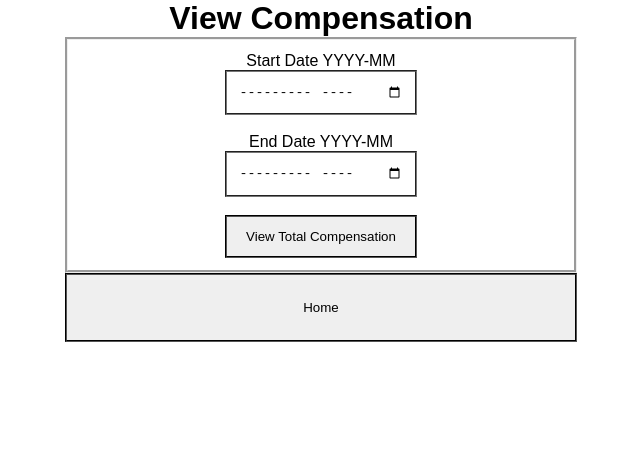
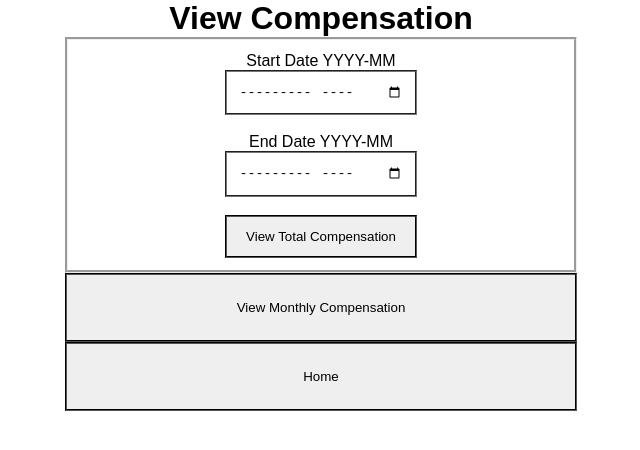
Before and after one commit to Oscar-Newman/case-study, a Next.js app: page /viewCompensationTotal in a window 1280 px wide. Shown: the top 450 px of the page, without its empty margins (319-959 px from the left). Built offline with nearby package versions, Linux system fonts and the light colour scheme.

Commit message:
added search param from view compensation total to view compensation monthly

```diff
--- a/src/app/viewCompensationTotal/page.tsx
+++ b/src/app/viewCompensationTotal/page.tsx
@@ -91,6 +91,7 @@ export default function viewCompensationTotal() {
                         <input type="submit" value="View Total Compensation" />
                     </form>
                     <p id="result">{ data }</p>
+                    <button onClick={() => router.push(`/viewCompensationMonthly?emp_id=${searchParams.get('emp_id')}`)}>View Monthly Compensation</button>
                     <button onClick={() => router.push('/')}>Home</button>
                 </div>
             </main>
```
